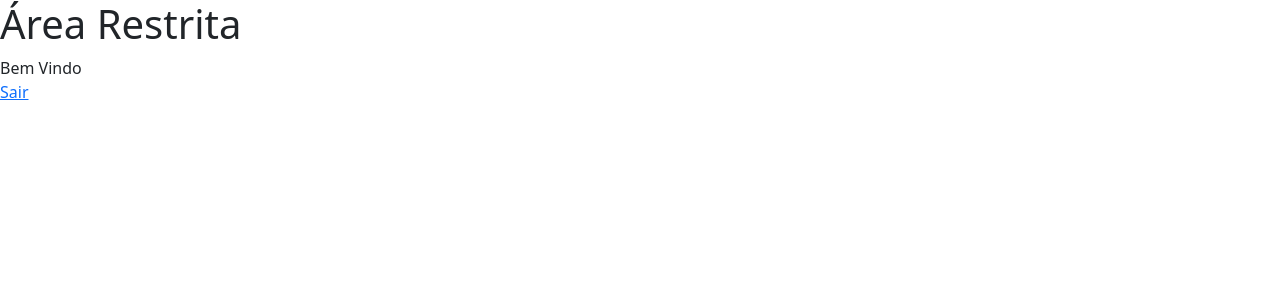
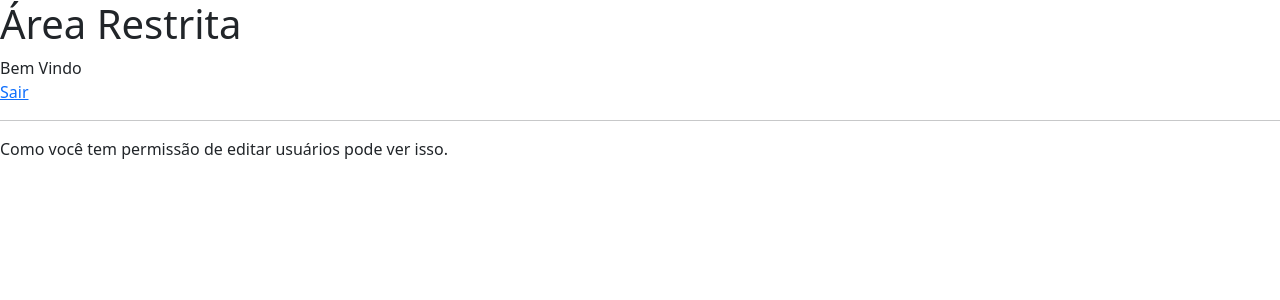
Before and after one commit to Sheila-Inacio/Projeto-IPTU-Pet-Friendly, a Django app: page /dashboard/ in a window 1280 px wide. Shown: the top 300 px of the page. Run offline with Django 4.2, Linux system fonts and the light colour scheme; the visitor is signed in with stand-in values (Sample User, id 1).

Commit message:
Login pronto

```diff
--- a/app/templates/dashboard/home.html
+++ b/app/templates/dashboard/home.html
@@ -6,6 +6,14 @@
       <h1>Área Restrita</h1>
       Bem Vindo <br>
       <a href="/logouts/">Sair</a>
+      <hr>
+
+
+      {% if perms.admin.can_edit_users %}
+        <p>Como você tem permissão de editar usuários pode ver isso.</p>
+      {% endif %}
+
+
    {% else %}
       Você não tem acesso a essa área!
    {% endif%}
```
